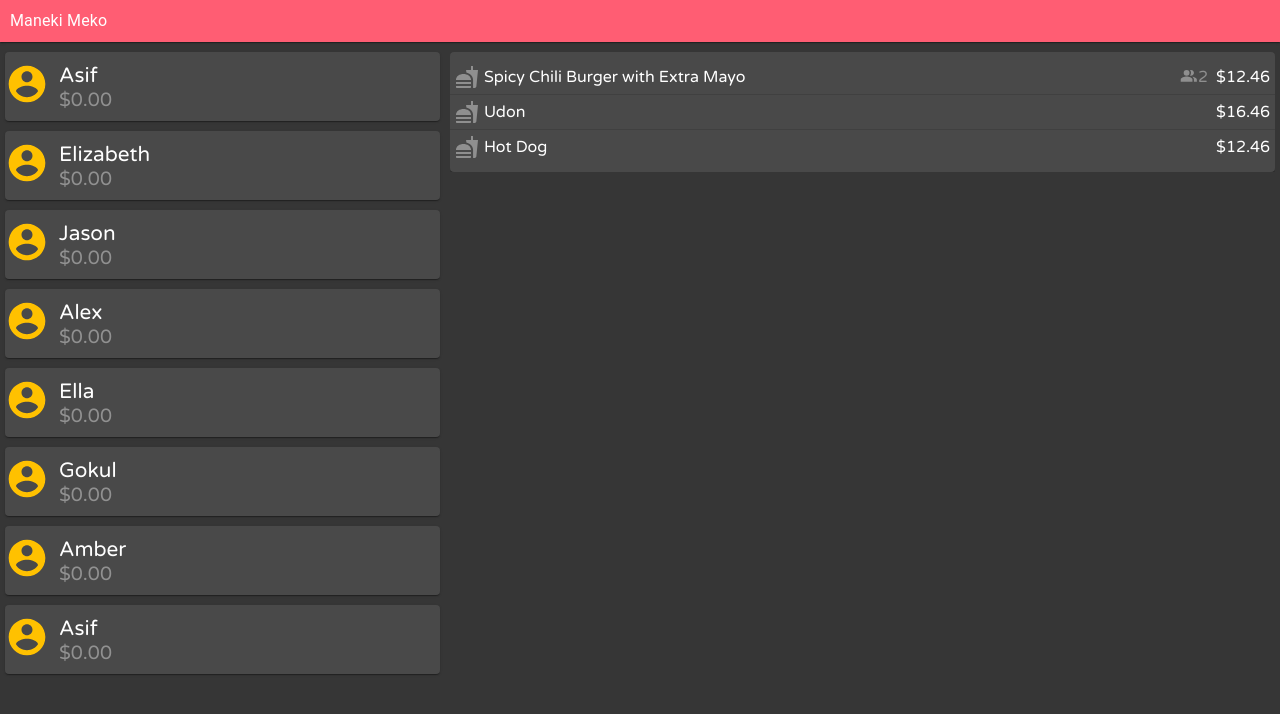
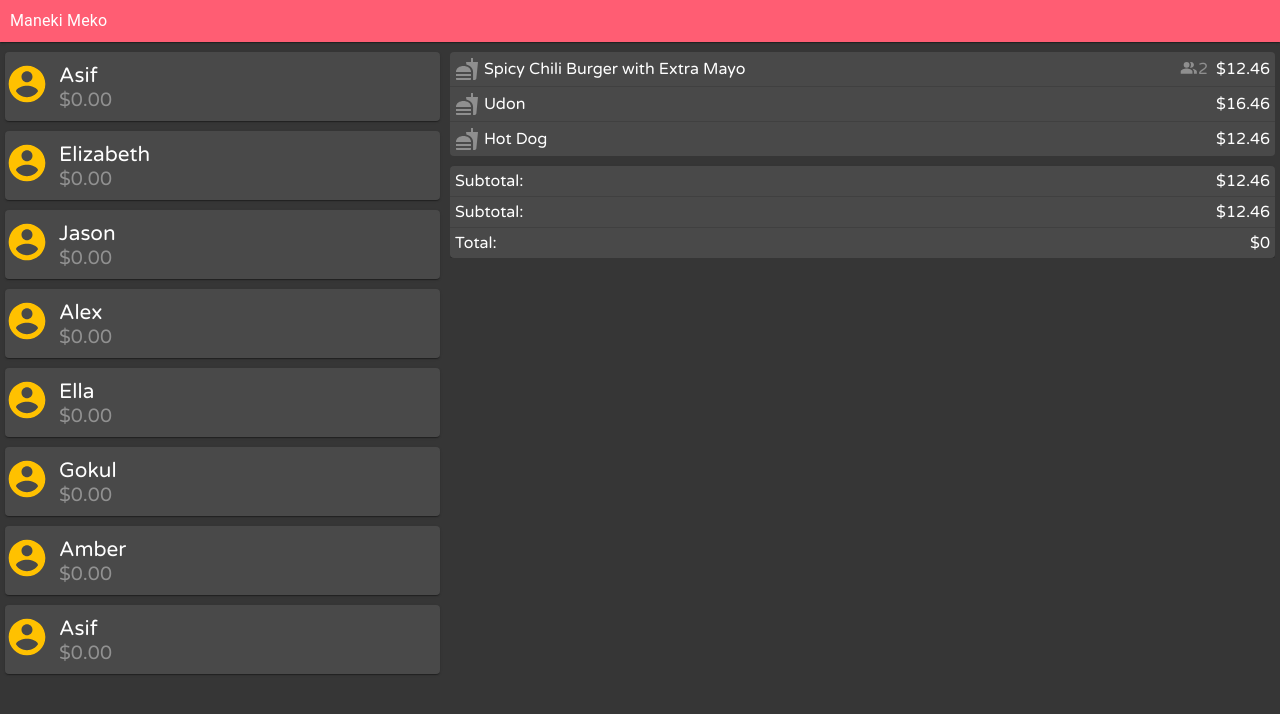
Before and after one commit to asif101/order-day, a React (Create React App) app: page / in a window 1280 px wide. Shown: the top 714 px of the page. Built offline with nearby package versions, Linux system fonts and the light colour scheme.

Commit message:
added totals container

```diff
--- a/src/components/Main/Items/Item/Item.js
+++ b/src/components/Main/Items/Item/Item.js
@@ -3,11 +3,10 @@ import { connect } from 'react-redux'
 import FastfoodIcon from '@material-ui/icons/Fastfood'
 import PeopleAltIcon from '@material-ui/icons/PeopleAlt'
 import ListItem from '@material-ui/core/ListItem'
-// import ListItemText from '@material-ui/core/ListItemText'
 import Divider from '@material-ui/core/Divider'
 import './Item.scss'
 
-const Person = ({ data, last }) => {
+const Item = ({ data, last }) => {
 
     const makeGroup = () => {
         return (
@@ -35,4 +34,4 @@ const Person = ({ data, last }) => {
     )
 }
 
-export default connect(null)(Person)
+export default connect(null)(Item)
--- a/src/components/Main/Items/Item/Item.scss
+++ b/src/components/Main/Items/Item/Item.scss
@@ -37,3 +37,10 @@
         }
     }
 }
+
+
+@media only screen and (max-width: 450px) {
+    .item-left-container>svg {
+        display: none;
+    }
+}
--- a/src/components/Main/Items/Items.js
+++ b/src/components/Main/Items/Items.js
@@ -1,6 +1,7 @@
 import React from 'react'
 import { connect } from 'react-redux'
 import Item from './Item/Item'
+import Totals from './Totals/Totals'
 import { Card } from '@material-ui/core'
 import List from '@material-ui/core/List'
 import SimpleBar from 'simplebar-react'
@@ -11,7 +12,7 @@ const Items = ({ order }) => {
         <div className='Items'>
             <SimpleBar style={{ maxHeight: '100%' }}>
                 <Card className='items-container'>
-                    <List>
+                    <List className='list'>
                         {order.items.map((x, i) => <Item
                             key={i}
                             data={x}
@@ -19,6 +20,7 @@ const Items = ({ order }) => {
                         />)}
                     </List>
                 </Card>
+                <Totals />
             </SimpleBar>
         </div>
     )
--- a/src/components/Main/Items/Items.scss
+++ b/src/components/Main/Items/Items.scss
@@ -5,4 +5,9 @@
 
 .items-container {
     background-color: rgb(73, 73, 73) !important;
+    box-shadow: none !important;
+
+    &>.list {
+        padding: 0;
+    }
 }
--- /dev/null
+++ b/src/components/Main/Items/Totals/Totals.js
@@ -0,0 +1,37 @@
+import React from 'react'
+import { connect } from 'react-redux'
+import { Card } from '@material-ui/core'
+import List from '@material-ui/core/List'
+import ListItem from '@material-ui/core/ListItem'
+import Divider from '@material-ui/core/Divider'
+import './Totals.scss'
+
+const Totals = ({ order }) => {
+
+
+    return (
+        <Card className='totals-container'>
+            <List className='list'>
+                <ListItem className='subtotal-container'>
+                    <span className='label'>{'Subtotal:'}</span>
+                    <span className='value'>{'$' + order.subtotal}</span>
+                </ListItem>
+                <Divider />
+                <ListItem className='tax-tip-container'>
+                    <span className='label'>{'Subtotal:'}</span>
+                    <span className='value'>{'$' + order.subtotal}</span>
+                </ListItem>
+                <Divider />
+                <ListItem className='total-container'>
+                    <span className='label'>{'Total:'}</span>
+                    <span className='value'>{'$' + order.total}</span>
+                </ListItem>
+            </List>
+        </Card>
+
+    )
+}
+
+const mapStateToProps = ({ order }) => ({ order })
+
+export default connect(mapStateToProps)(Totals)
--- /dev/null
+++ b/src/components/Main/Items/Totals/Totals.scss
@@ -0,0 +1,56 @@
+.totals-container {
+    margin-top: 10px;
+    background-color: rgb(73, 73, 73) !important;
+
+    &>.list {
+        padding: 0;
+    }
+
+    & .subtotal-container {
+        padding: 5px 5px !important;
+        display: flex;
+
+
+        &>.label {
+            flex-grow: 1;
+            color: white
+        }
+
+        &>.value {
+            text-align: right;
+            color: white
+        }
+    }
+
+    & .tax-tip-container {
+        padding: 5px 5px !important;
+        display: flex;
+
+
+        &>.label {
+            flex-grow: 1;
+            color: white
+        }
+
+        &>.value {
+            text-align: right;
+            color: white
+        }
+    }
+
+    & .total-container {
+        padding: 5px 5px !important;
+        display: flex;
+
+
+        &>.label {
+            flex-grow: 1;
+            color: white
+        }
+
+        &>.value {
+            text-align: right;
+            color: white
+        }
+    }
+}
--- a/src/store/reducers/orderReducer.js
+++ b/src/store/reducers/orderReducer.js
@@ -29,10 +29,10 @@ const initState = {
             owners: [2]
         },
     ],
-    tax: null,
-    tip: null,
-    subtotal: null,
-    total: null
+    tax: 0,
+    tip: 0,
+    subtotal: 12.46,
+    total: 0
 }
 
 
```
